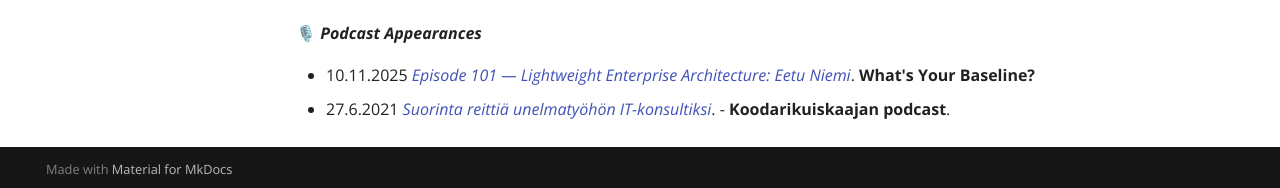
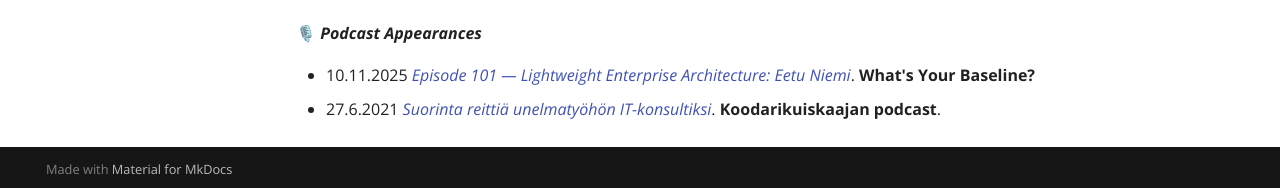
Before and after one commit to eetuniemiphd/eetuniemi, an MkDocs documentation site: the page built from docs/appearances-media.md, in a window 1280 px wide and 1017 px high. Shown: the part 826-1014 px from the top of the window. Built offline with MkDocs 1.6.1 and Material for MkDocs 9.7.7, drawn with Linux system fonts in a browser that asks for light colours; comment, search, counter and statistics services are not loaded.

```diff
--- a/docs/appearances-media.md
+++ b/docs/appearances-media.md
@@ -25,4 +25,4 @@ Tämä lista ei ole kattava ennen vuotta 2017 / This list is not comprehensive p
 🎙️ ***Podcast Appearances***
 
 - 10.11.2025 [*Episode 101 — Lightweight Enterprise Architecture: Eetu Niemi*](https://www.whatsyourbaseline.com/blog/2025/11/10/episode-101-lightweight-enterprise-architecture-eetu-niemi). **What's Your Baseline?**
-- 27.6.2021 [*Suorinta reittiä unelmatyöhön IT-konsultiksi*](https://koodarikuiskaaja.fi/podcast/suorinta-reittia-unelmatyohon-it-konsultiksi). - **Koodarikuiskaajan podcast**.
+- 27.6.2021 [*Suorinta reittiä unelmatyöhön IT-konsultiksi*](https://koodarikuiskaaja.fi/podcast/suorinta-reittia-unelmatyohon-it-konsultiksi). **Koodarikuiskaajan podcast**.
```
